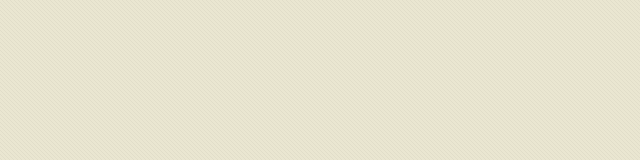
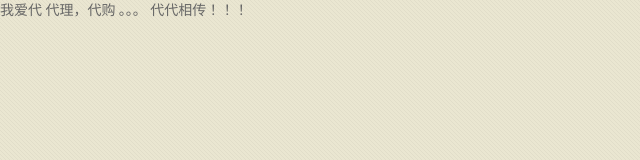
Before and after one commit to beefeifei/beefeifei.github.com, a plain HTML site: page index.html in a window 1280 px wide. Shown: the whole page, without its empty margins (0-640 px from the left). Drawn offline with nearby package versions, Linux system fonts and the light colour scheme.

Commit message:
Update index.html

```diff
--- a/index.html
+++ b/index.html
@@ -15,6 +15,8 @@
 
   </head>
   <body>
+    我爱代
 
+    代理，代购 。。。 代代相传！！！
   </body>
 </html>
```
